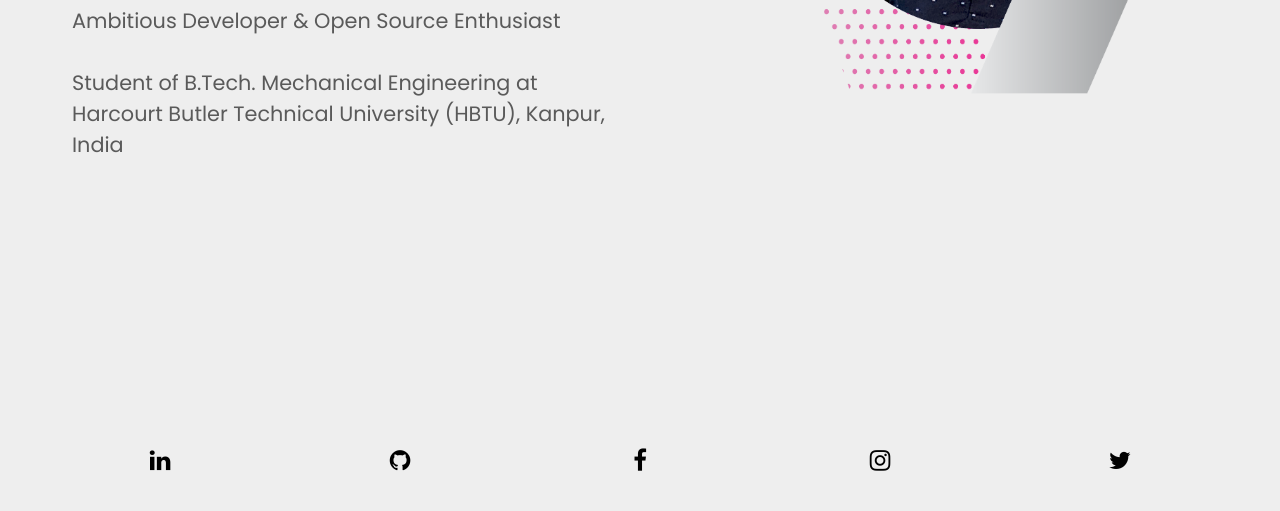
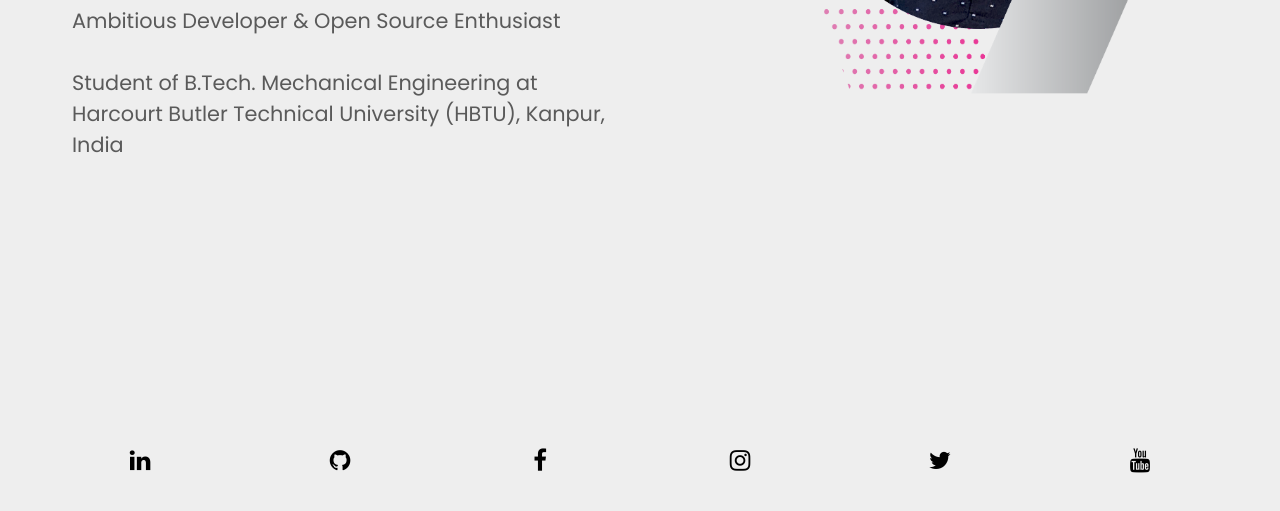
Before and after one commit to harshit-sharma-gits/harshit-sharma-gits.github.io, a plain HTML site: page index.html in a window 1280 px wide. Shown: the part 451-962 px from the top of the page. Drawn offline with Linux system fonts and the light colour scheme; a web font is replaced by a local one.

Commit message:
Added YouTube to the Social Media Icons

```diff
--- a/index.html
+++ b/index.html
@@ -53,6 +53,9 @@
             <a href="https://twitter.com/Harshit16901106" target="_new">
                 <div class="fa fa-twitter  social_media_icon"></div>
             </a>
+            <a href="https://www.youtube.com/channel/UCDajVdt5bQ8Z_9ljjJ1vyoQ" target="_new">
+                <div class="fa fa-youtube  social_media_icon"></div>
+            </a>
         </div>
     </div>
 
--- a/style.css
+++ b/style.css
@@ -99,7 +99,7 @@ body {
     margin-left: 2rem;
     margin-right: 2rem;
     display: grid;
-    grid-template-columns: 1fr 1fr 1fr 1fr 1fr;
+    grid-template-columns: 1fr 1fr 1fr 1fr 1fr 1fr;
 }
 
 .homecontainer #home_social .social_media_icon {
```
